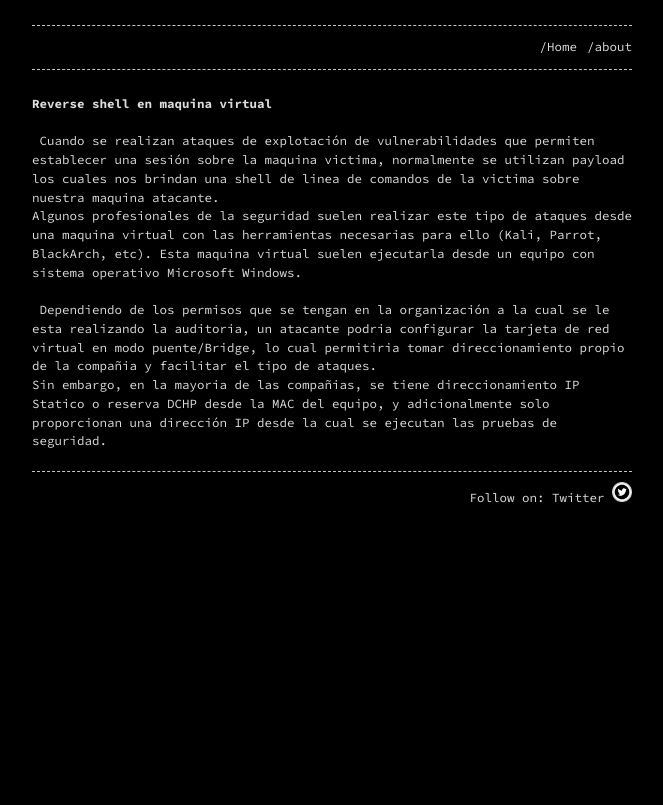
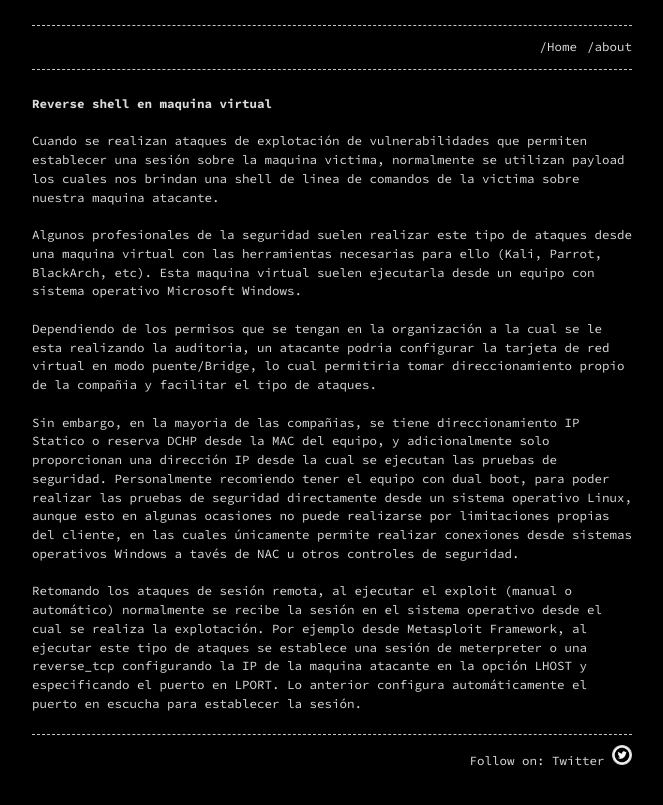
Before and after one commit to d4rk-wing/d4rkwz.github.io, a Jekyll site: the page built from _posts/2020-04-15-Rever-shell-en-maquina-virtual.markdown, in a window 1280 px wide. Shown: the top 805 px of the page, without its empty margins (308-971 px from the left). Built offline with Jekyll 4.4.1, drawn with Linux system fonts in a browser that asks for light colours.

Commit message:
post reverse shell

```diff
--- a/_posts/2020-04-15-Rever-shell-en-maquina-virtual.markdown
+++ b/_posts/2020-04-15-Rever-shell-en-maquina-virtual.markdown
@@ -7,7 +7,8 @@ categories: Hacking
 
 # Reverse shell en maquina virtual
 
-<br /> Cuando se realizan ataques de explotación de vulnerabilidades que permiten establecer una sesión sobre la maquina victima, normalmente se utilizan payload los cuales nos brindan una shell de linea de comandos de la victima sobre nuestra maquina atacante.
-Algunos profesionales de la seguridad suelen realizar este tipo de ataques desde una maquina virtual con las herramientas necesarias para ello (Kali, Parrot, BlackArch, etc). Esta maquina virtual suelen ejecutarla desde un equipo con sistema operativo Microsoft Windows.
-<br /> Dependiendo de los permisos que se tengan en la organización a la cual se le esta realizando la auditoria, un atacante podria configurar la tarjeta de red virtual en modo puente/Bridge, lo cual permitiria tomar direccionamiento propio de la compañia y facilitar el tipo de ataques.
-Sin embargo, en la mayoria de las compañias, se tiene direccionamiento IP Statico o reserva DCHP desde la MAC del equipo, y adicionalmente solo proporcionan una dirección IP desde la cual se ejecutan las pruebas de seguridad.
+<br />Cuando se realizan ataques de explotación de vulnerabilidades que permiten establecer una sesión sobre la maquina victima, normalmente se utilizan payload los cuales nos brindan una shell de linea de comandos de la victima sobre nuestra maquina atacante.
+<br />Algunos profesionales de la seguridad suelen realizar este tipo de ataques desde una maquina virtual con las herramientas necesarias para ello (Kali, Parrot, BlackArch, etc). Esta maquina virtual suelen ejecutarla desde un equipo con sistema operativo Microsoft Windows.
+<br />Dependiendo de los permisos que se tengan en la organización a la cual se le esta realizando la auditoria, un atacante podria configurar la tarjeta de red virtual en modo puente/Bridge, lo cual permitiria tomar direccionamiento propio de la compañia y facilitar el tipo de ataques.
+<br />Sin embargo, en la mayoria de las compañias, se tiene direccionamiento IP Statico o reserva DCHP desde la MAC del equipo, y adicionalmente solo proporcionan una dirección IP desde la cual se ejecutan las pruebas de seguridad. Personalmente recomiendo tener el equipo con dual boot, para poder realizar las pruebas de seguridad directamente desde un sistema operativo Linux, aunque esto en algunas ocasiones no puede realizarse por limitaciones propias del cliente, en las cuales únicamente permite realizar conexiones desde sistemas operativos Windows a tavés de NAC u otros controles de seguridad.
+<br />Retomando los ataques de sesión remota, al ejecutar el exploit (manual o automático) normalmente se recibe la sesión en el sistema operativo desde el cual se realiza la explotación. Por ejemplo desde Metasploit Framework, al ejecutar este tipo de ataques se establece una sesión de meterpreter o una reverse_tcp configurando la IP de la maquina atacante en la opción LHOST y especificando el puerto en LPORT. Lo anterior configura automáticamente el puerto en escucha para establecer la sesión.
```
